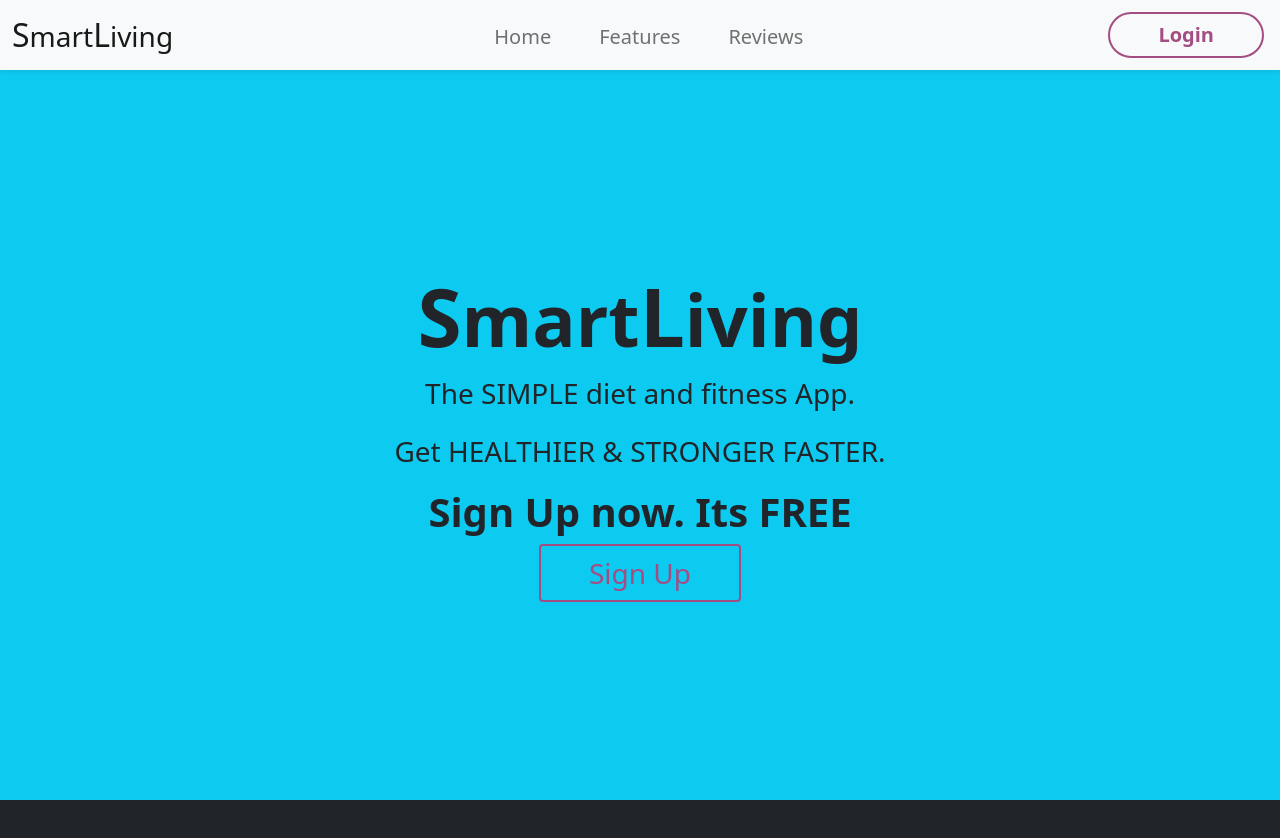
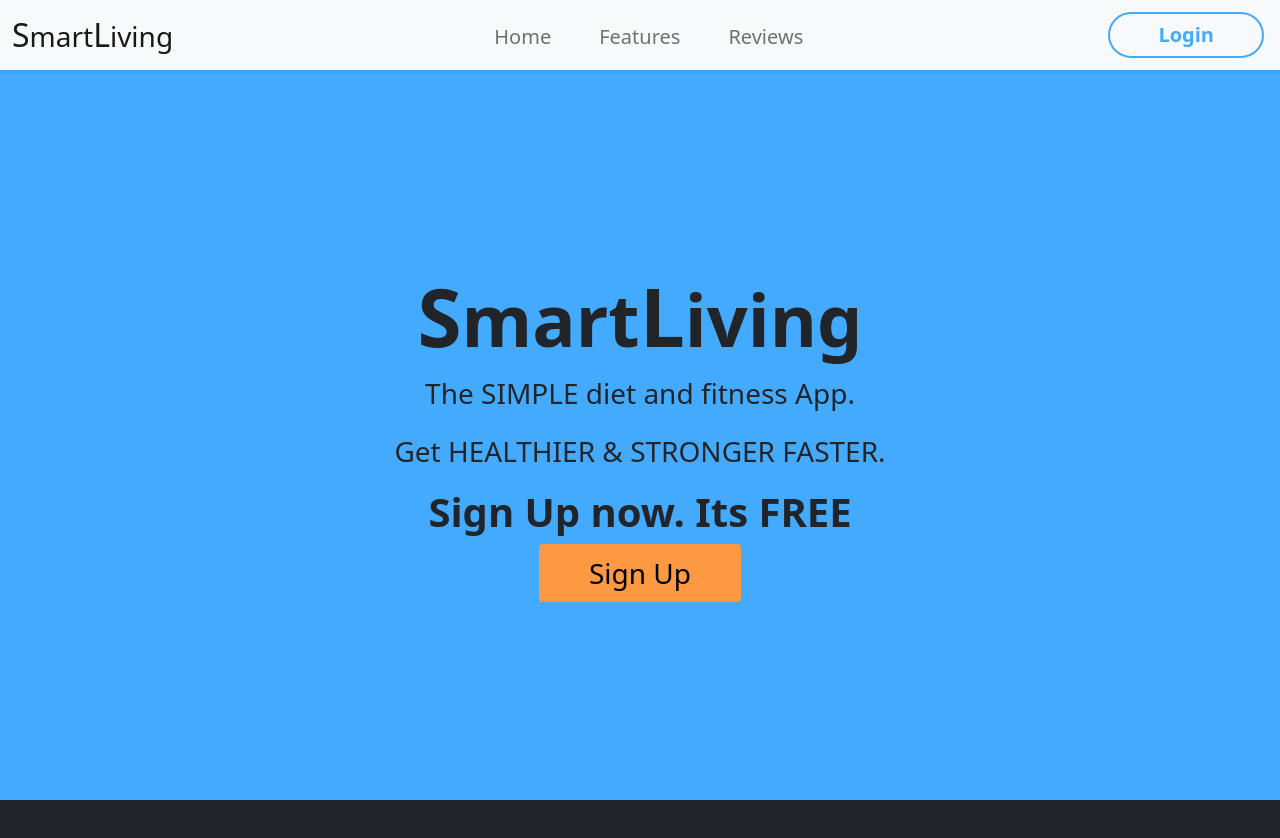
Before and after one commit to jjtippetts/SmartLiving, a Vue app: page / in a window 1280 px wide. Shown: the top 838 px of the page. Built offline with nearby package versions, Linux system fonts and the light colour scheme; no server answers.

Commit message:
Reformatted and refactored code

```diff
--- a/src/App.vue
+++ b/src/App.vue
@@ -22,7 +22,7 @@ export default {
 }
 </script>
 
-<style>
+<style lang="scss" scoped>
 
 #app {
   /*font-family: Avenir, Helvetica, Arial, sans-serif;*/
@@ -31,6 +31,6 @@ export default {
   /*text-align: center;*/
   /*color: #2c3e50;*/
   /*margin-top: 60px;*/
-  margin-top: 70px;
+  margin-top: $headerHeight;
 }
 </style>
--- a/src/assets/custom.scss
+++ b/src/assets/custom.scss
@@ -1,2 +1,7 @@
 // Bootstrap Theming Override
-$primary: #a44d82
+//$primary: #a44d82;
+//$secondary: #4DA36E;
+$primary: #44AAFD;
+$secondary: #FD9843;
+
+$headerHeight: 70px;
--- a/src/components/SiteNav.vue
+++ b/src/components/SiteNav.vue
@@ -61,7 +61,7 @@ export default {
 <style lang="scss" scoped>
 
 .navbar {
-  height: 70px
+  height: $headerHeight
 }
 
 .nav-link {
--- a/src/views/404NotFound.vue
+++ b/src/views/404NotFound.vue
@@ -14,6 +14,6 @@ export default {
 
 <style lang="scss" scoped>
 section {
-  min-height: calc(100vh - 70px);
+  min-height: calc(100vh - #{$headerHeight});
 }
 </style>
--- a/src/views/AdditionalInfo.vue
+++ b/src/views/AdditionalInfo.vue
@@ -5,22 +5,27 @@
         <div class="display-4 text-center">Physical details</div>
         <p class="lead text-center">To help you accomplish your health goals we need to know a few details about you</p>
       </div>
+      <transition name="fade" mode="out-in">
         <div class="col-4 p-3 bg-light rounded-3 shadow-lg">
           <form class="row pb-3" novalidate @submit.prevent>
             <div class="col-12 pb-3">
               <div class="progress" style="height:30px;">
-              <div class="progress-bar progress-bar-striped progress-bar-animated" role="progressbar"
+                <div class="progress-bar bg-secondary progress-bar-striped progress-bar-animated" role="progressbar"
                      v-bind:style="{width : progressBarWidth}" aria-valuenow="" aria-valuemin="0"
                      aria-valuemax="100"></div>
               </div>
             </div>
+
             <!-- Name -->
             <div class="col-12 form-floating pb-3">
-            <input v-model="name.input" @change="validateName" id="name" class="form-control" v-bind:class="isNameValid"
+              <input v-model="name.input" @change="validateName" id="name" class="form-control"
+                     v-bind:class="isNameValid"
                      name="name" type="text" placeholder="name">
               <label for="name" class="ms-2 text-muted">Name</label>
               <p v-if="name.isValid === false" v-bind:class="nameFeedback" class="mb-0"> {{ name.feedback }} </p>
             </div>
+
+            <!-- Age -->
             <div class="col-12 form-floating pb-3">
               <input v-model.number="age.input" id="age" @change="validateAge" class="form-control"
                      v-bind:class="isAgeValid" name="name" type="number" min="0" max="100" placeholder="age">
@@ -65,6 +70,8 @@
               </select>
               <label class="ms-2" for="height-inches">Inches</label>
             </div>
+
+            <!-- Weight -->
             <div class="col-12 form-floating pb-3">
               <input v-model.number="weight.input" @change="validateWeight" v-bind:class="isWeightValid" id="weight"
                      class="form-control" name="weight" type="number" min="70" max="900" placeholder="weight">
@@ -81,10 +88,11 @@
                 {{ weight.goal.feedback }} </p>
             </div>
             <div class="col-12 pb-3">
-            <button class="btn btn-lg btn-primary col-12" type="submit">Next</button>
+              <button class="btn btn-lg btn-primary col-12" type="submit">Submit</button>
             </div>
           </form>
         </div>
+      </transition>
     </div>
   </section>
 </template>
@@ -286,8 +294,7 @@ export default {
 
 <style lang="scss" scoped>
 section {
-  height: calc(100vh - 70px);
-
+  height: calc(100vh - #{$headerHeight});
 }
 
 .fade-enter-active, .fade-leave-active {
--- a/src/views/Home.vue
+++ b/src/views/Home.vue
@@ -1,6 +1,6 @@
 <template>
   <div>
-    <section class="container-fluid bg-info p-4 d-flex flex-column align-items-center justify-content-center" id="home-display">
+    <section class="container-fluid bg-primary p-4 d-flex flex-column align-items-center justify-content-center" id="home-display">
       <transition name="slide-fade">
         <h1 v-if="pageLoad" class="display-2 px-5 fw-bolder"><span class="display-1 me-0 fw-bolder">S</span>mart<span
             class="display-1 me-0 fw-bolder">L</span>iving</h1>
@@ -12,7 +12,7 @@
         Get HEALTHIER & STRONGER FASTER.
       </p>
       <h1 class="fw-bolder">Sign Up now. Its FREE</h1>
-      <button class="btn btn-outline-primary border-2 px-5 align-self-center fs-3">Sign Up</button>
+      <button class="btn btn-secondary border-2 px-5 align-self-center fs-3">Sign Up</button>
     </section>
     <section class="container-fluid bg-dark p-4 d-flex flex-column align-items-center justify-content-center" id="home-features">
 
@@ -49,6 +49,6 @@ export default {
 }
 
 section {
-  min-height: calc(100vh - 70px);
+  min-height: calc(100vh - #{$headerHeight});
 }
 </style>
--- a/src/views/Login.vue
+++ b/src/views/Login.vue
@@ -255,7 +255,7 @@ export default {
 <style lang="scss" scoped>
 
 section {
-  height: calc(100vh - 70px);
+  height: calc(100vh - #{$headerHeight});
 
 }
 
```
Also changed, not shown: src/components/goals.vue (renamed from src/components/newUserForm.vue), 1 other file (tests, documents, lock files or other folders). Lines whose indentation alone changed are shown as unchanged.
